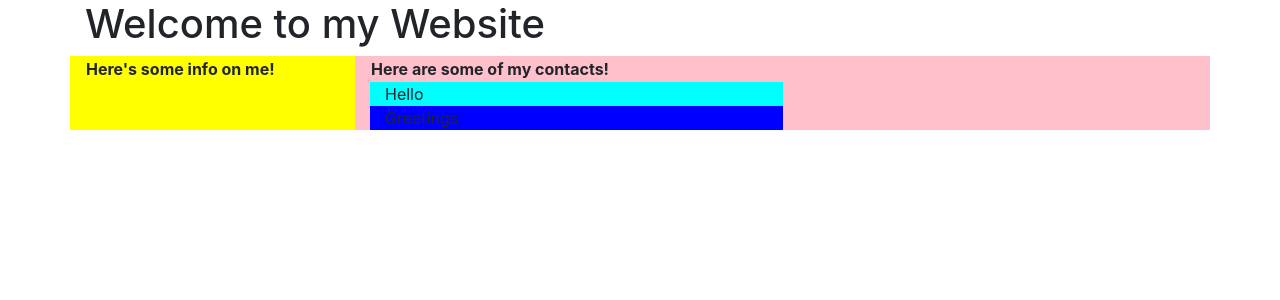
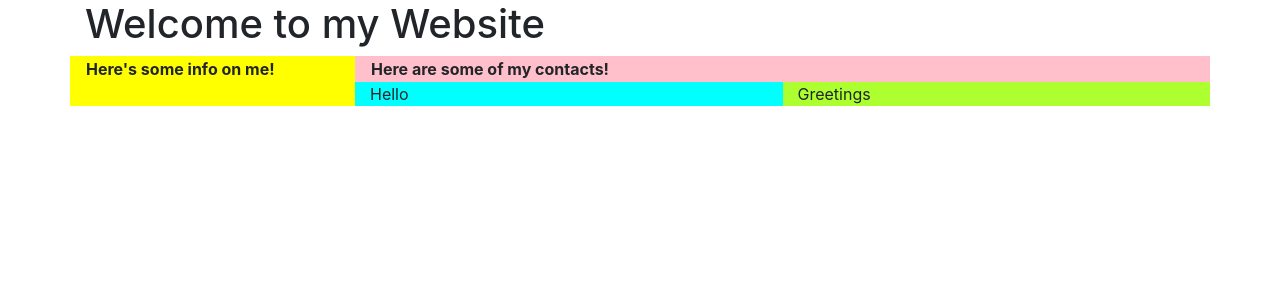
Before and after one commit to laescapita/Resume, an Angular app: page / in a window 1280 px wide. Shown: the top 300 px of the page. Built offline with nearby package versions, Linux system fonts and the light colour scheme.

Commit message:
Created a successful table

```diff
--- a/src/app/app.component.html
+++ b/src/app/app.component.html
@@ -6,14 +6,14 @@
       </div>
       <div class="col-sm-9" style="background-color:pink;">
         <th>Here are some of my contacts!</th>
-
+        <div class="row">
             <div class="col-sm-6" style="background-color:aqua;">
               <tr>Hello</tr>
             </div>
-            <div class="col-sm-6" style="background-color:blue;">
+            <div class="col-sm-6" style="background-color: greenyellow;">
               <tr>Greetings</tr>
             </div>
-
+           </div>
 
       </div>
     </div>
```
